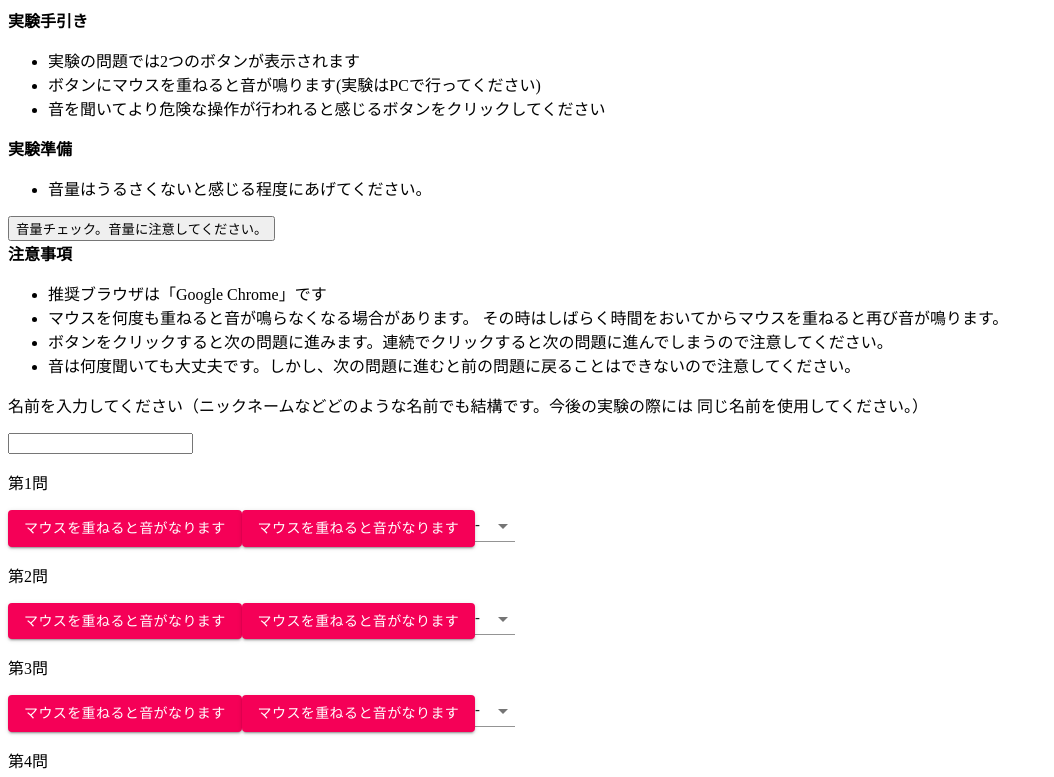
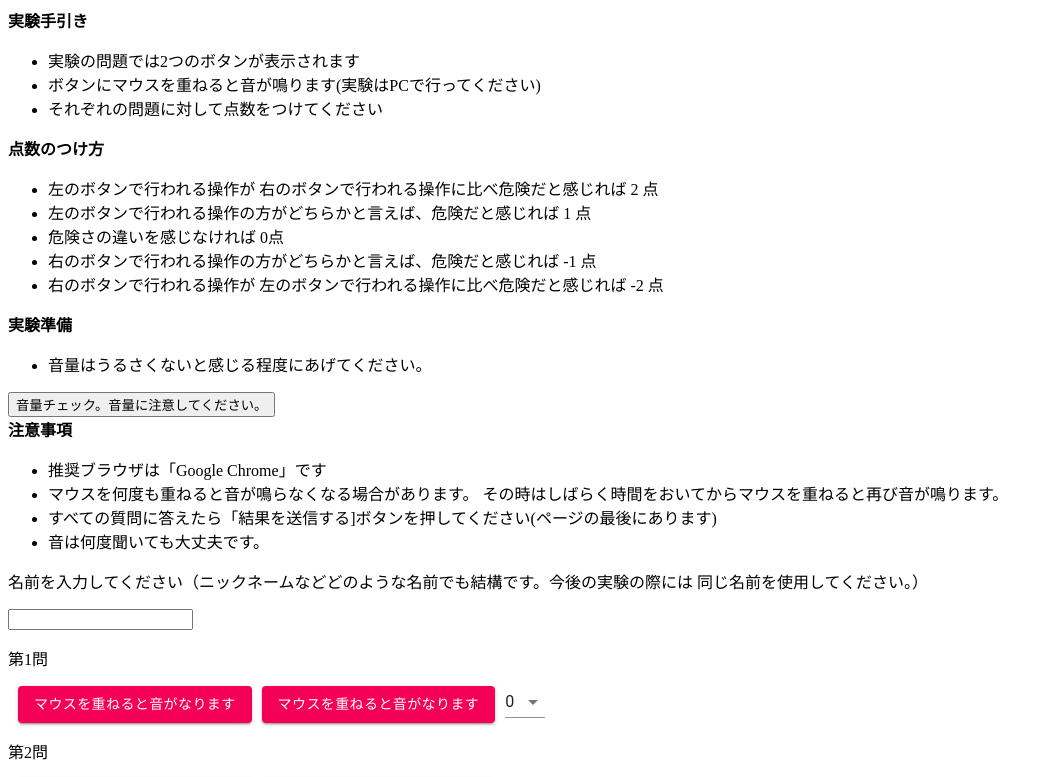
Before and after one commit to TheSelfAtu/Research, a React app in the folder app/frontend/: page / in a window 1280 px wide. Shown: the top 777 px of the page, without its empty margins (0-1054 px from the left). Built offline with nearby package versions, Linux system fonts and the light colour scheme; the HTML template or start-up script is replaced by a standard one.

Commit message:
discription changed

```diff
--- a/app/frontend/src/components/organisms/Description.tsx
+++ b/app/frontend/src/components/organisms/Description.tsx
@@ -8,15 +8,40 @@ export function Description() {
       <ul>
         <li>実験の問題では2つのボタンが表示されます</li>
         <li>ボタンにマウスを重ねると音が鳴ります(実験はPCで行ってください)</li>
+        <li>それぞれの問題に対して点数をつけてください</li>
+      </ul>
+      <strong>点数のつけ方</strong>
+      <ul>
         <li>
-          音を聞いてより危険な操作が行われると感じるボタンをクリックしてください
+          左のボタンで行われる操作が
+          右のボタンで行われる操作に比べ危険だと感じれば 2 点{" "}
+        </li>
+        <li>
+          左のボタンで行われる操作の方がどちらかと言えば、危険だと感じれば 1 点
+        </li>
+        <li>危険さの違いを感じなければ 0点</li>
+        <li>
+          右のボタンで行われる操作の方がどちらかと言えば、危険だと感じれば -1 点
+        </li>
+        <li>
+          {" "}
+          右のボタンで行われる操作が
+          左のボタンで行われる操作に比べ危険だと感じれば -2 点{" "}
         </li>
       </ul>
       <strong>実験準備</strong>
       <ul>
         <li>音量はうるさくないと感じる程度にあげてください。</li>
       </ul>
-      <button onClick={() => beepSound("sawtooth", 440, 0.5)}>
+      <audio src="static/sounds/sawtooth880Hz.wav" id="test"></audio>
+      <button
+        onClick={() => {
+          let audioElement;
+          audioElement = document.getElementById("test") as HTMLAudioElement;
+          audioElement.currentTime = 0;
+          audioElement.play();
+        }}
+      >
         音量チェック。音量に注意してください。
       </button>
       <br></br>
@@ -28,11 +53,9 @@ export function Description() {
           その時はしばらく時間をおいてからマウスを重ねると再び音が鳴ります。
         </li>
         <li>
-          ボタンをクリックすると次の問題に進みます。連続でクリックすると次の問題に進んでしまうので注意してください。
+          すべての質問に答えたら「結果を送信する]ボタンを押してください(ページの最後にあります)
         </li>
-        <li>
-          音は何度聞いても大丈夫です。しかし、次の問題に進むと前の問題に戻ることはできないので注意してください。
-        </li>
+        <li>音は何度聞いても大丈夫です。</li>
       </ul>
     </div>
   );
--- a/app/frontend/src/components/organisms/Question.tsx
+++ b/app/frontend/src/components/organisms/Question.tsx
@@ -11,9 +11,13 @@ interface Question {
   setQuestionResults: React.Dispatch<React.SetStateAction<{}>>;
 }
 
+const marginStyle = {
+  marginLeft: 10,
+};
+
 export function Question(props: Question): JSX.Element {
   const [questionResults, setquestionResults] = useState({});
-  const [selectValue, setSelectValue] = useState<null | unknown | Number>(-1);
+  const [selectValue, setSelectValue] = useState<null | unknown | Number>(0);
   const sound1SrcURL =
     "static/sounds/" +
     props.data["sound1"]["type"] +
@@ -42,6 +46,7 @@ export function Question(props: Question): JSX.Element {
         id={String(props.questionNumber) + "-2"}
       ></audio>
       <Button
+        style={marginStyle}
         variant="contained"
         color="secondary"
         onMouseEnter={() => {
@@ -56,6 +61,7 @@ export function Question(props: Question): JSX.Element {
         マウスを重ねると音がなります
       </Button>
       <Button
+        style={marginStyle}
         variant="contained"
         color="secondary"
         onMouseEnter={() => {
@@ -74,6 +80,7 @@ export function Question(props: Question): JSX.Element {
       </Button>
       <FormControl>
         <Select
+          style={marginStyle}
           labelId="demo-simple-select-label"
           id=""
           value={selectValue}
@@ -103,12 +110,12 @@ export function Question(props: Question): JSX.Element {
             console.log(props.questionResults);
           }}
         >
-          <MenuItem value={-1}>-</MenuItem>
+          <MenuItem value={0}>-</MenuItem>
+          <MenuItem value={-2}>-2</MenuItem>
+          <MenuItem value={-1}>-1</MenuItem>
+          <MenuItem value={0}>0</MenuItem>
           <MenuItem value={1}>1</MenuItem>
           <MenuItem value={2}>2</MenuItem>
-          <MenuItem value={3}>3</MenuItem>
-          <MenuItem value={4}>4</MenuItem>
-          <MenuItem value={5}>5</MenuItem>
         </Select>
       </FormControl>
     </div>
--- a/app/frontend/src/components/pages/Research0.tsx
+++ b/app/frontend/src/components/pages/Research0.tsx
@@ -1,9 +1,7 @@
 import React, { useState, useEffect, useCallback } from "react";
-import TextField from "@material-ui/core/TextField";
 import Button from "@material-ui/core/Button";
 import { Description } from "../organisms/Description";
 import { Question } from "../organisms/Question";
-import { postFire } from "../../Common/postFire";
 import axios from "axios";
 import { research0Data } from "../../data/research0Data";
 declare global {
--- a/app/frontend/src/data/research0Data.ts
+++ b/app/frontend/src/data/research0Data.ts
@@ -1,5 +1,21 @@
 export const research0Data = [
   //sawtooth440Hz
+  {
+    sound1: {
+      type: "sawtooth",
+      frequency: "1470",
+      modulation: "",
+      late: "",
+      fileName: "static/sounds/sawtooth1470Hz.wav",
+    },
+    sound2: {
+      type: "sawtooth",
+      frequency: "440",
+      modulation: "",
+      late: "",
+      fileName: "static/sounds/sawtooth440Hz.wav",
+    },
+  },
   {
     sound1: {
       type: "sawtooth",
@@ -14,22 +30,6 @@ export const research0Data = [
       modulation: "",
       late: "",
       fileName: "static/sounds/sawtooth880Hz.wav",
-    },
-  },
-  {
-    sound1: {
-      type: "sawtooth",
-      frequency: "1470",
-      modulation: "",
-      late: "",
-      fileName: "static/sounds/sawtooth1470Hz.wav",
-    },
-    sound2: {
-      type: "sawtooth",
-      frequency: "440",
-      modulation: "",
-      late: "",
-      fileName: "static/sounds/sawtooth440Hz.wav",
     },
   },
   {
@@ -96,22 +96,6 @@ export const research0Data = [
       fileName: "static/sounds/square880Hz.wav",
     },
   },
-  {
-    sound1: {
-      type: "square",
-      frequency: "1470",
-      modulation: "",
-      late: "",
-      fileName: "static/sounds/square1470Hz.wav",
-    },
-    sound2: {
-      type: "sawtooth",
-      frequency: "440",
-      modulation: "",
-      late: "",
-      fileName: "static/sounds/sawtooth440Hz.wav",
-    },
-  },
   //sawtooth880Hz
   {
     sound1: {
@@ -147,6 +131,38 @@ export const research0Data = [
   },
   {
     sound1: {
+      type: "square",
+      frequency: "1470",
+      modulation: "",
+      late: "",
+      fileName: "static/sounds/square1470Hz.wav",
+    },
+    sound2: {
+      type: "sawtooth",
+      frequency: "440",
+      modulation: "",
+      late: "",
+      fileName: "static/sounds/sawtooth440Hz.wav",
+    },
+  },
+  {
+    sound1: {
+      type: "sawtooth",
+      frequency: "880",
+      modulation: "",
+      late: "",
+      fileName: "static/sounds/sawtooth880Hz.wav",
+    },
+    sound2: {
+      type: "square",
+      frequency: "880",
+      modulation: "",
+      late: "",
+      fileName: "static/sounds/square880Hz.wav",
+    },
+  },
+  {
+    sound1: {
       type: "sine",
       frequency: "500",
       modulation: "AM",
@@ -175,22 +191,6 @@ export const research0Data = [
       modulation: "",
       late: "",
       fileName: "static/sounds/sawtooth880Hz.wav",
-    },
-  },
-  {
-    sound1: {
-      type: "sawtooth",
-      frequency: "880",
-      modulation: "",
-      late: "",
-      fileName: "static/sounds/sawtooth880Hz.wav",
-    },
-    sound2: {
-      type: "square",
-      frequency: "880",
-      modulation: "",
-      late: "",
-      fileName: "static/sounds/square880Hz.wav",
     },
   },
   {
@@ -260,22 +260,6 @@ export const research0Data = [
   },
   {
     sound1: {
-      type: "sawtooth",
-      frequency: "1470",
-      modulation: "",
-      late: "",
-      fileName: "",
-    },
-    sound2: {
-      type: "square",
-      frequency: "880",
-      modulation: "",
-      late: "",
-      fileName: "",
-    },
-  },
-  {
-    sound1: {
       type: "square",
       frequency: "1470",
       modulation: "",
@@ -291,6 +275,22 @@ export const research0Data = [
     },
   },
   //sine440Hz
+  {
+    sound1: {
+      type: "sawtooth",
+      frequency: "1470",
+      modulation: "",
+      late: "",
+      fileName: "",
+    },
+    sound2: {
+      type: "square",
+      frequency: "880",
+      modulation: "",
+      late: "",
+      fileName: "",
+    },
+  },
   {
     sound1: {
       type: "sine",
@@ -456,29 +456,30 @@ export const research0Data = [
   },
 ];
 // export const research0Data = [
+//   //sawtooth440Hz
 //   {
 //     sound1: {
-//       type: "sine",
+//       type: "sawtooth",
 //       frequency: "440",
 //       modulation: "",
 //       late: "",
-//       fileName: "static/sounds/sine440Hz.wav",
+//       fileName: "static/sounds/sawtooth440Hz.wav",
 //     },
 //     sound2: {
-//       type: "square",
-//       frequency: "440",
+//       type: "sawtooth",
+//       frequency: "880",
 //       modulation: "",
 //       late: "",
-//       fileName: "static/sounds/square440Hz.wav",
+//       fileName: "static/sounds/sawtooth880Hz.wav",
 //     },
 //   },
 //   {
 //     sound1: {
-//       type: "square",
-//       frequency: "440",
+//       type: "sawtooth",
+//       frequency: "1470",
 //       modulation: "",
 //       late: "",
-//       fileName: "static/sounds/square440Hz.wav",
+//       fileName: "static/sounds/sawtooth1470Hz.wav",
 //     },
 //     sound2: {
 //       type: "sawtooth",
@@ -507,42 +508,75 @@ export const research0Data = [
 //   {
 //     sound1: {
 //       type: "sine",
+//       frequency: "500",
+//       modulation: "AM",
+//       late: "300",
+//       fileName: "",
+//     },
+//     sound2: {
+//       type: "sawtooth",
 //       frequency: "440",
 //       modulation: "",
 //       late: "",
-//       fileName: "static/sounds/sine440Hz.wav",
+//       fileName: "static/sounds/sawtooth440Hz.wav",
+//     },
+//   },
+//   {
+//     sound1: {
+//       type: "sawtooth",
+//       frequency: "440",
+//       modulation: "",
+//       late: "",
+//       fileName: "static/sounds/sawtooth440Hz.wav",
 //     },
 //     sound2: {
+//       type: "square",
+//       frequency: "440",
+//       modulation: "",
+//       late: "",
+//       fileName: "static/sounds/square440Hz.wav",
+//     },
+//   },
+//   {
+//     sound1: {
+//       type: "sawtooth",
+//       frequency: "440",
+//       modulation: "",
+//       late: "",
+//       fileName: "static/sounds/sawtooth440Hz.wav",
+//     },
+//     sound2: {
+//       type: "square",
+//       frequency: "880",
+//       modulation: "",
+//       late: "",
+//       fileName: "static/sounds/square880Hz.wav",
+//     },
+//   },
+//   {
+//     sound1: {
+//       type: "square",
+//       frequency: "1470",
+//       modulation: "",
+//       late: "",
+//       fileName: "static/sounds/square1470Hz.wav",
+//     },
+//     sound2: {
+//       type: "sawtooth",
+//       frequency: "440",
+//       modulation: "",
+//       late: "",
+//       fileName: "static/sounds/sawtooth440Hz.wav",
+//     },
+//   },
+//   //sawtooth880Hz
+//   {
+//     sound1: {
 //       type: "sawtooth",
 //       frequency: "880",
 //       modulation: "",
 //       late: "",
 //       fileName: "static/sounds/sawtooth880Hz.wav",
-//     },
-//   },
-//   {
-//     sound1: {
-//       type: "square",
-//       frequency: "880",
-//       modulation: "",
-//       late: "",
-//       fileName: "static/sounds/sine880Hz.wav",
-//     },
-//     sound2: {
-//       type: "sine",
-//       frequency: "440",
-//       modulation: "",
-//       late: "",
-//       fileName: "static/sounds/sine440Hz.wav",
-//     },
-//   },
-//   {
-//     sound1: {
-//       type: "sine",
-//       frequency: "440",
-//       modulation: "",
-//       late: "",
-//       fileName: "static/sounds/sine440Hz.wav",
 //     },
 //     sound2: {
 //       type: "sawtooth",
@@ -561,23 +595,55 @@ export const research0Data = [
 //       fileName: "static/sounds/sine440Hz.wav",
 //     },
 //     sound2: {
-//       type: "square",
-//       frequency: "1470",
+//       type: "sawtooth",
+//       frequency: "880",
 //       modulation: "",
 //       late: "",
-//       fileName: "static/sounds/square1470Hz.wav",
+//       fileName: "static/sounds/sawtooth880Hz.wav",
+//     },
+//   },
+//   {
+//     sound1: {
+//       type: "sine",
+//       frequency: "500",
+//       modulation: "AM",
+//       late: "300",
+//       fileName: "static/sounds/sine500HzAM300.wav",
+//     },
+//     sound2: {
+//       type: "sawtooth",
+//       frequency: "880",
+//       modulation: "",
+//       late: "",
+//       fileName: "static/sounds/sawtooth880Hz.wav",
+//     },
+//   },
+//   {
+//     sound1: {
+//       type: "square",
+//       frequency: "440",
+//       modulation: "",
+//       late: "",
+//       fileName: "static/sounds/square440Hz.wav",
+//     },
+//     sound2: {
+//       type: "sawtooth",
+//       frequency: "880",
+//       modulation: "",
+//       late: "",
+//       fileName: "static/sounds/sawtooth880Hz.wav",
 //     },
 //   },
 //   {
 //     sound1: {
 //       type: "sawtooth",
-//       frequency: "440",
+//       frequency: "880",
 //       modulation: "",
 //       late: "",
-//       fileName: "static/sounds/sawtooth440Hz.wav",
+//       fileName: "static/sounds/sawtooth880Hz.wav",
 //     },
 //     sound2: {
-//       type: "sawtooth",
+//       type: "square",
 //       frequency: "880",
 //       modulation: "",
 //       late: "",
@@ -586,18 +652,148 @@ export const research0Data = [
 //   },
 //   {
 //     sound1: {
+//       type: "square",
+//       frequency: "1470",
+//       modulation: "",
+//       late: "",
+//       fileName: "",
+//     },
+//     sound2: {
 //       type: "sawtooth",
+//       frequency: "880",
+//       modulation: "",
+//       late: "",
+//       fileName: "static/sounds/sawtooth880Hz.wav",
+//     },
+//   },
+//   //sawtooth1470Hz
+//   {
+//     sound1: {
+//       type: "sawtooth",
+//       frequency: "1470",
+//       modulation: "",
+//       late: "",
+//       fileName: "",
+//     },
+//     sound2: {
+//       type: "sine",
 //       frequency: "440",
 //       modulation: "",
 //       late: "",
-//       fileName: "static/sounds/sawtooth440Hz.wav",
+//       fileName: "",
+//     },
+//   },
+//   {
+//     sound1: {
+//       type: "sine",
+//       frequency: "500",
+//       modulation: "AM",
+//       late: "300",
+//       fileName: "",
 //     },
 //     sound2: {
 //       type: "sawtooth",
 //       frequency: "1470",
 //       modulation: "",
 //       late: "",
-//       fileName: "static/sounds/sawtooth1470Hz.wav",
+//       fileName: "",
+//     },
+//   },
+//   {
+//     sound1: {
+//       type: "sawtooth",
+//       frequency: "1470",
+//       modulation: "",
+//       late: "",
+//       fileName: "",
+//     },
+//     sound2: {
+//       type: "square",
+//       frequency: "440",
+//       modulation: "",
+//       late: "",
+//       fileName: "",
+//     },
+//   },
+//   {
+//     sound1: {
+//       type: "sawtooth",
+//       frequency: "1470",
+//       modulation: "",
+//       late: "",
+//       fileName: "",
+//     },
+//     sound2: {
+//       type: "square",
+//       frequency: "880",
+//       modulation: "",
+//       late: "",
+//       fileName: "",
+//     },
+//   },
+//   {
+//     sound1: {
+//       type: "square",
+//       frequency: "1470",
+//       modulation: "",
+//       late: "",
+//       fileName: "",
+//     },
+//     sound2: {
+//       type: "sawtooth",
+//       frequency: "1470",
+//       modulation: "",
+//       late: "",
+//       fileName: "",
+//     },
+//   },
+//   //sine440Hz
+//   {
+//     sound1: {
+//       type: "sine",
+//       frequency: "440",
+//       modulation: "",
+//       late: "",
+//       fileName: "",
+//     },
+//     sound2: {
+//       type: "sine",
+//       frequency: "500",
+//       modulation: "AM",
+//       late: "300",
+//       fileName: "",
+//     },
+//   },
+//   {
+//     sound1: {
+//       type: "square",
+//       frequency: "440",
+//       modulation: "",
+//       late: "",
+//       fileName: "",
+//     },
+//     sound2: {
+//       type: "sine",
+//       frequency: "440",
+//       modulation: "",
+//       late: "",
+//       fileName: "",
+//     },
+//   },
+//   {
+//     sound1: {
+//       type: "square",
+//       frequency: "880",
+//       modulation: "",
+//       late: "",
+//       fileName: "",
+//     },
+//     sound2: {
+//       type: "sine",
+//       frequency: "440",
+//       modulation: "",
+//       late: "",
+//       fileName: "",
 //     },
 //   },
 //   {
@@ -606,62 +802,113 @@ export const research0Data = [
 //       frequency: "440",
 //       modulation: "",
 //       late: "",
-//       fileName: "static/sounds/sine440Hz.wav",
+//       fileName: "",
+//     },
+//     sound2: {
+//       type: "square",
+//       frequency: "1470",
+//       modulation: "",
+//       late: "",
+//       fileName: "",
+//     },
+//   },
+//   //sine500HzAM300
+//   {
+//     sound1: {
+//       type: "sine",
+//       frequency: "500",
+//       modulation: "AM",
+//       late: "300",
+//       fileName: "",
+//     },
+//     sound2: {
+//       type: "square",
+//       frequency: "440",
+//       modulation: "",
+//       late: "",
+//       fileName: "",
+//     },
+//   },
+//   {
+//     sound1: {
+//       type: "square",
+//       frequency: "880",
+//       modulation: "",
+//       late: "",
+//       fileName: "",
 //     },
 //     sound2: {
 //       type: "sine",
 //       frequency: "500",
 //       modulation: "AM",
 //       late: "300",
-//       fileName: "static/sounds/sine500HzAM300.wav",
+//       fileName: "",
 //     },
 //   },
 //   {
 //     sound1: {
 //       type: "sine",
+//       frequency: "500",
+//       modulation: "AM",
+//       late: "300",
+//       fileName: "",
+//     },
+//     sound2: {
+//       type: "square",
+//       frequency: "1470",
+//       modulation: "",
+//       late: "",
+//       fileName: "",
+//     },
+//   },
+//   //square440Hz
+//   {
+//     sound1: {
+//       type: "square",
 //       frequency: "440",
 //       modulation: "",
 //       late: "",
-//       fileName: "static/sounds/sine440Hz.wav",
+//       fileName: "",
 //     },
 //     sound2: {
-//       type: "sawtooth",
-//       frequency: "",
+//       type: "square",
+//       frequency: "880",
 //       modulation: "",
 //       late: "",
-//       fileName: "static/sounds/square1470Hz.wav",
+//       fileName: "",
 //     },
 //   },
 //   {
 //     sound1: {
-//       type: "sine",
-//       frequency: "440",
+//       type: "square",
+//       frequency: "1470",
 //       modulation: "",
 //       late: "",
-//       fileName: "static/sounds/sine440Hz.wav",
-//     },
-//     sound2: {
-//       type: "square",
-//       frequency: "440",
-//       modulation: "AM",
-//       late: "20",
-//       fileName: "static/sounds/square440Hz.wav",
-//     },
-//   },
-//   {
-//     sound1: {
-//       type: "sawtooth",
-//       frequency: "440",
-//       modulation: "",
-//       late: "",
-//       fileName: "static/sounds/sawtooth440Hz.wav",
+//       fileName: "",
 //     },
 //     sound2: {
 //       type: "square",
 //       frequency: "440",
 //       modulation: "",
 //       late: "",
-//       fileName: "sine440Hz",
+//       fileName: "",
+//     },
+//   },
+//   //square880Hz
+//   {
+//     sound1: {
+//       type: "square",
+//       frequency: "1470",
+//       modulation: "",
+//       late: "",
+//       fileName: "",
+//     },
+//     sound2: {
+//       type: "square",
+//       frequency: "880",
+//       modulation: "",
+//       late: "",
+//       fileName: "",
 //     },
 //   },
 // ];
```
Also changed, not shown: 2 other files (tests, documents, lock files or other folders).
